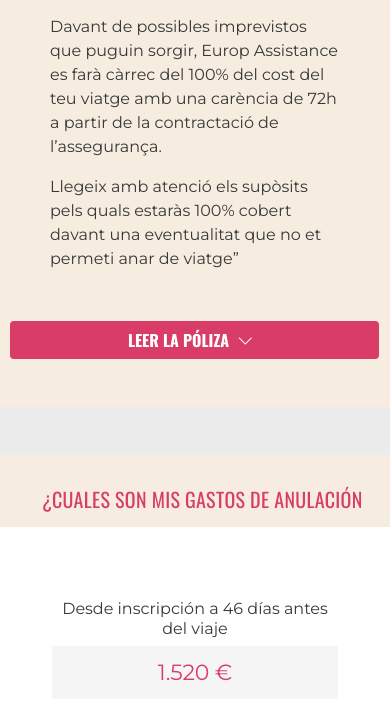
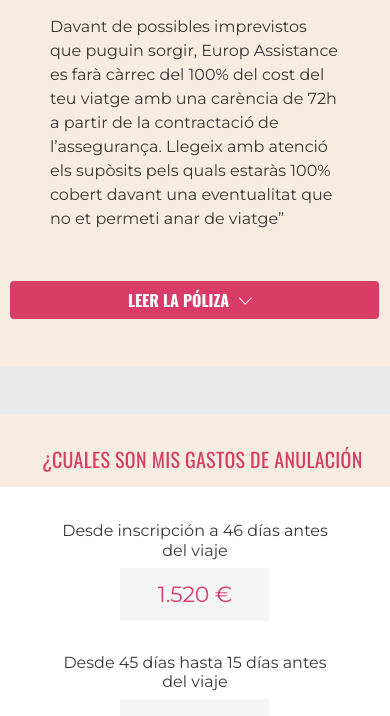
Before and after one commit to kouski/Valua-Travel, a plain HTML site: page segurocancelacion5.html in a window 390 px wide. Shown: the part 565-1281 px from the top of the page. Drawn offline with nearby package versions, Linux system fonts and the light colour scheme.

Commit message:
correcciones margenes, tamaño background y texto primero

```diff
--- a/segurocancelacion5.html
+++ b/segurocancelacion5.html
@@ -116,8 +116,8 @@
             <div class="texto-europ">
               <p>
                 Davant de possibles imprevistos que puguin sorgir, Europ Assistance es farà càrrec del 100% del cost del teu viatge
-                amb una carència de 72h a partir de la contractació de l’assegurança. </p>
-                <p>Llegeix amb atenció els supòsits pels quals
+                amb una carència de 72h a partir de la contractació de l’assegurança.
+                Llegeix amb atenció els supòsits pels quals
                 estaràs 100% cobert davant una eventualitat que no et permeti anar de viatge”
             </p>
 
@@ -147,7 +147,7 @@
               <h2 class="pt-3 pb-3 titulo-legal"><b>¿CUALES SON MIS GASTOS DE ANULACIÓN</b></h2>
             </div>
 
-            <div id="div-pago-pasajero" class="form-section datos-legales row px-3 py-5">
+            <div id="div-pago-pasajero" class="form-section datos-legales row px-3">
               <div class="container gastos-anulacion">
                 <div class="row pb-5 pt-3 text-center ps-5 pe-5">
                   <div class="col-md-4 col-sm-12 mb-3 borde-derecho" style="border-right: 1px solid #EBEBEB">
--- a/style.css
+++ b/style.css
@@ -1569,6 +1569,7 @@ letter-spacing: 0.2px;
   font-weight: 400;
   font-size: 1.375rem;
   letter-spacing: -0.11px;
+  width: 200px;
 
 }
 
@@ -1578,14 +1579,14 @@ letter-spacing: 0.2px;
     padding-right: 0;
     margin-left: 0;
     margin-right: 0;
-    width: auto !important;
+    width: 150px;
   }
 
 }
 
 @media (min-width: 768px) and (max-width: 1024px) {
   .precio-fondo {
-    width: auto !important;
+    width: 150px !important;
   }
 }
 
@@ -1675,10 +1676,6 @@ letter-spacing: 0.2px;
     font-size: 1rem;
   }
 
-  .precio-fondo {
-    width: 100%;
-  }
-
   .container.gastos-anulacion .row > div {
     border-right: none;
   }
```
